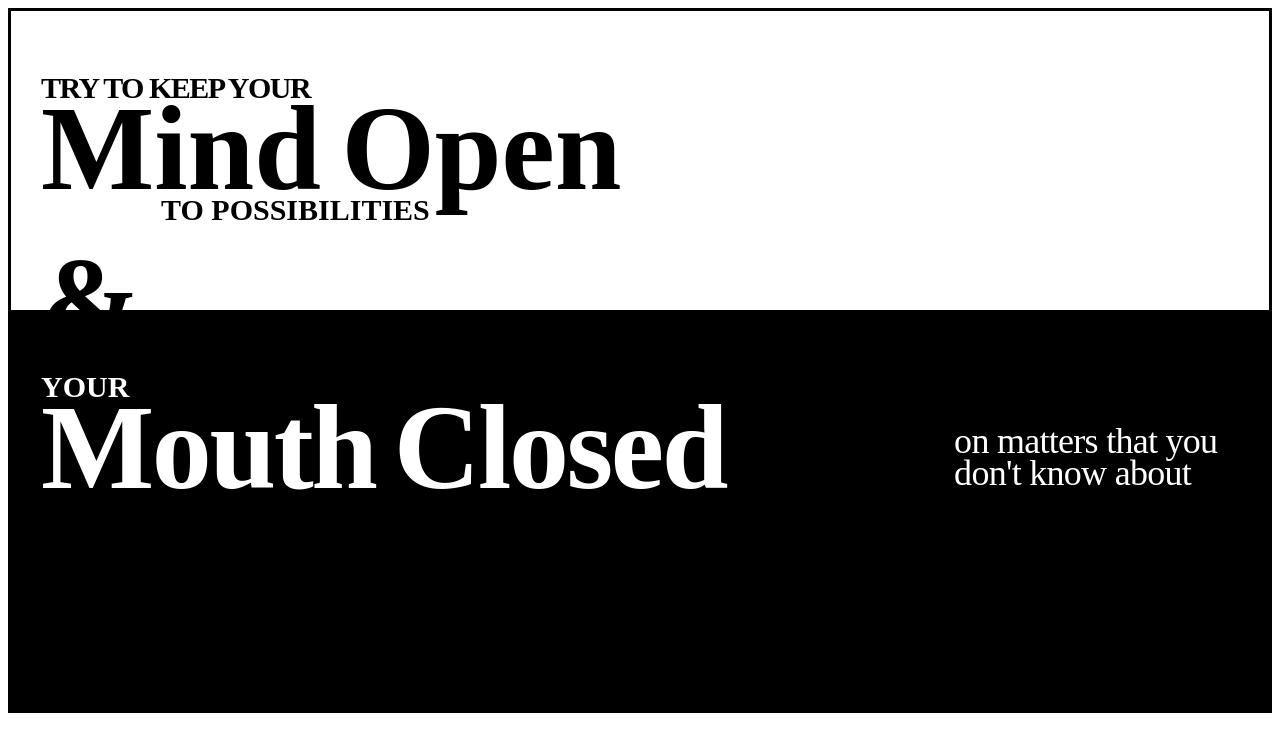
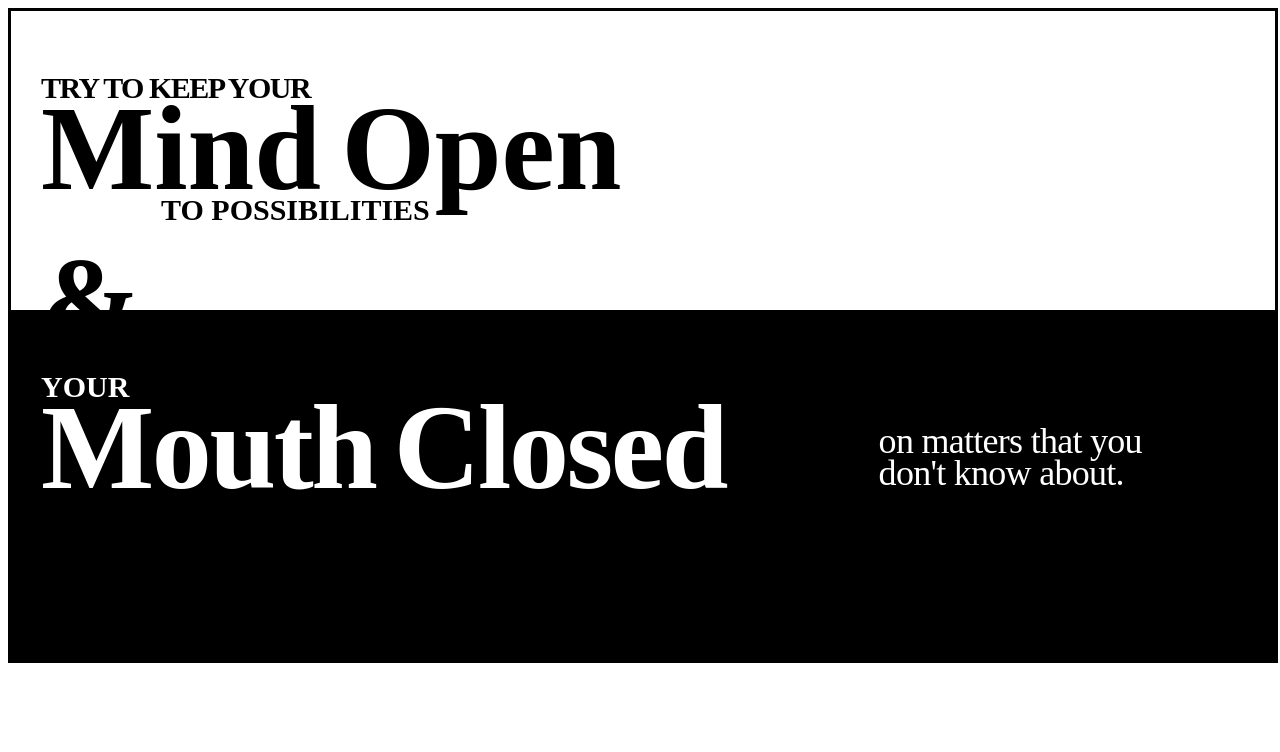
Before and after one commit to morgacoo/mindopen, a plain HTML site: page index.html in a window 1280 px wide. Drawn offline with Linux system fonts and the light colour scheme; files that its build step writes are made by us from their sources; files whose address does not match are found by name.

Commit message:
fixed float

```diff
--- a/css/style.css
+++ b/css/style.css
@@ -14,6 +14,7 @@ h1 p {
 .border {
   border-style: solid;
   border-color: black;
+  width: 100%;
 }
 
 .white-background {
@@ -23,8 +24,10 @@ h1 p {
 .black-background {
   background-color: black;
   display: cover;
-  height: 400px;
+  height: 350px;
 }
+
+
 
 #bottom h1 p {
   color: white;
@@ -109,10 +112,12 @@ h1 {
 .col-md-3 {
   width: 24.99%;
   float: left;
+  margin-left: -40px;
 }
 
 .col-md-9 {
   margin-top: 15px;
   width: 74.97%;
   float: left;
+  margin-right: -40px;
 }
--- a/index.html
+++ b/index.html
@@ -34,7 +34,7 @@
         <h1 class="white-type" id="sixth-line"> Mouth Closed </h1>
       </div>
       <div class="col-md-3">
-        <p class="white-type" id="box-words"> on matters that you don't know about</p>
+        <p class="white-type" id="box-words"> on matters that you don't know about.</p>
       </div>
     </div>
   </section>
```
Also changed, not shown: 1 other file.
